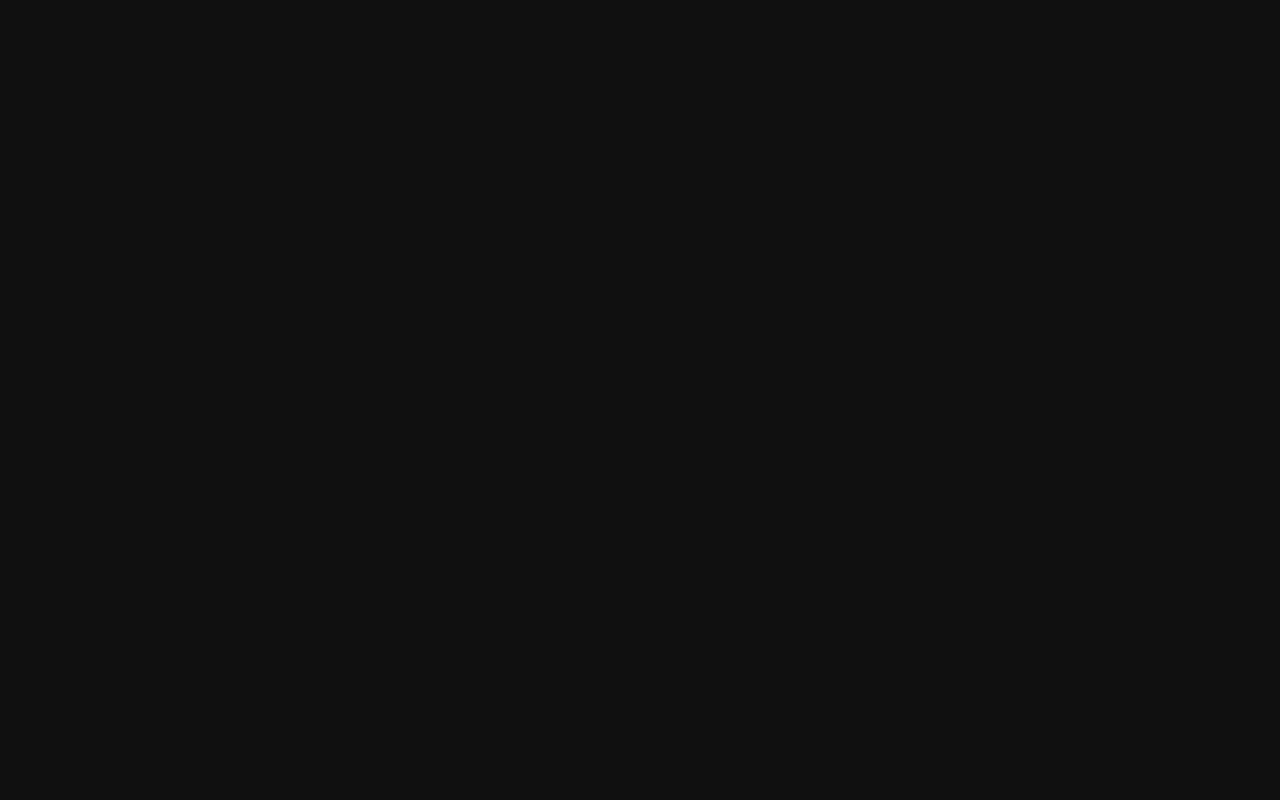
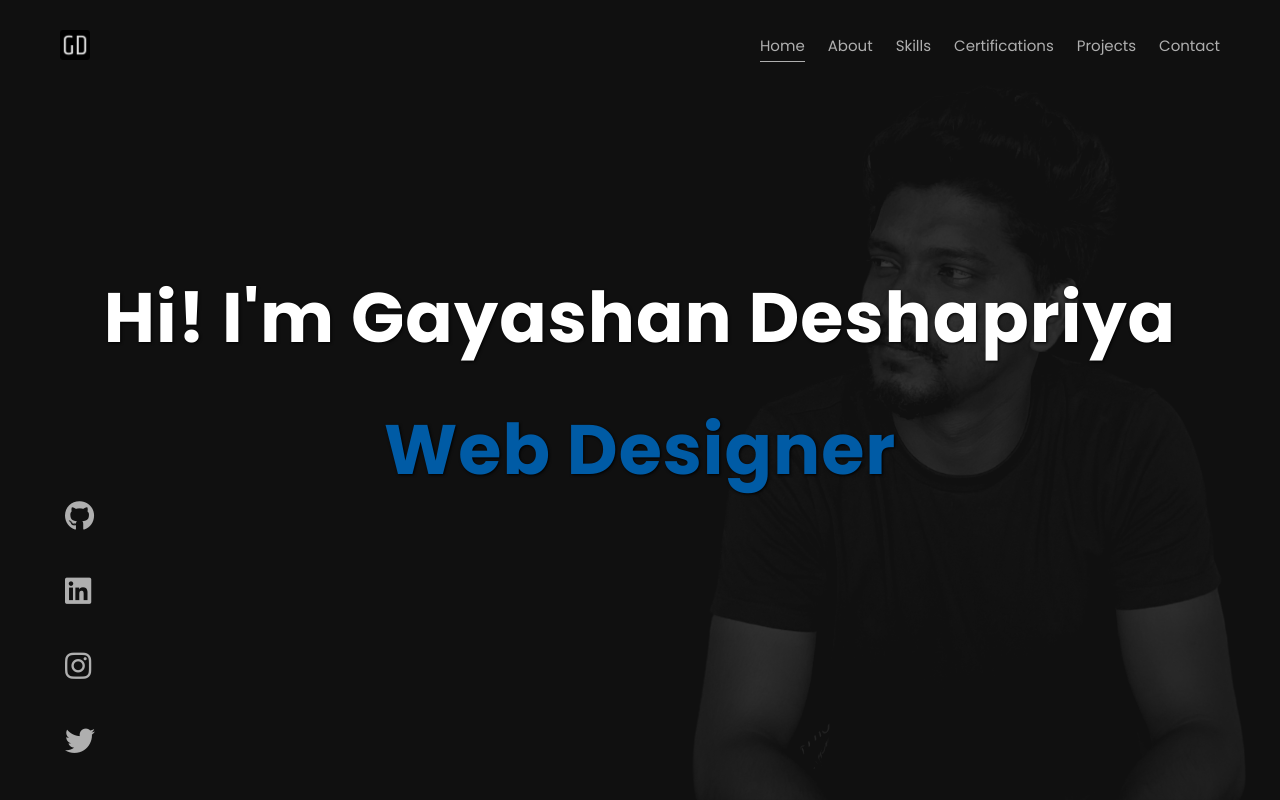
Before and after one commit to GayashanDeshapriya/Gayashan-Portfolio-React, a React (Create React App) app: page / in a window 1280 px wide. Before the commit this address had no page. Built offline with nearby package versions, Linux system fonts and the light colour scheme.

Commit message:
set path
set path

```diff
--- a/src/components/AnimatedRoutes.js
+++ b/src/components/AnimatedRoutes.js
@@ -1,25 +1,20 @@
-import { Routes, Route, useLocation, Navigate } from "react-router-dom";
-import { useEffect } from "react";
+import { Routes, Route, useLocation } from "react-router-dom";
 import About from "../pages/about/About";
 import Portfolio from "../pages/portfolio/Portfolio";
 import Contact from "../pages/contact/Contact";
 import Home from "../pages/Home/home";
-import Skills from "../pages/Skills/Skills";
+import  Skills  from "../pages/Skills/Skills";
 import Certify from "../pages/certification/certifi";
+
+
+
 
 const AnimatedRoutes = ({ personalDetails }) => {
   const location = useLocation();
 
-  useEffect(() => {
-    // Redirect to the home page when the user visits the root URL
-    if (location.pathname === "/") {
-      return <Navigate to="/home" replace />;
-    }
-  }, [location]);
-
   return (
     <Routes location={location} key={location.pathname}>
-      <Route path="/home" element={<Home />} />
+      <Route path="/" element={<Home />} />
       <Route
         path="/about"
         element={
@@ -41,11 +36,7 @@ const AnimatedRoutes = ({ personalDetails }) => {
       <Route
         path="/contact"
         element={
-          <Contact
-            name={personalDetails.name}
-            location={personalDetails.location}
-            email={personalDetails.email}
-          />
+          <Contact name={personalDetails.name} location={personalDetails.location} email={personalDetails.email} />
         }
       />
     </Routes>
--- a/src/components/NavLinks.js
+++ b/src/components/NavLinks.js
@@ -16,7 +16,7 @@ const NavLinks = () => {
         )}
       </button>
       <nav className={`links ${isMenuOpen ? "open" : "closed"}`}>
-        <NavLink to="/home" onClick={() => setIsMenuOpen(false)}>
+        <NavLink to="/" onClick={() => setIsMenuOpen(false)}>
           Home
         </NavLink>
         <NavLink to="/about" onClick={() => setIsMenuOpen(false)}>
```
